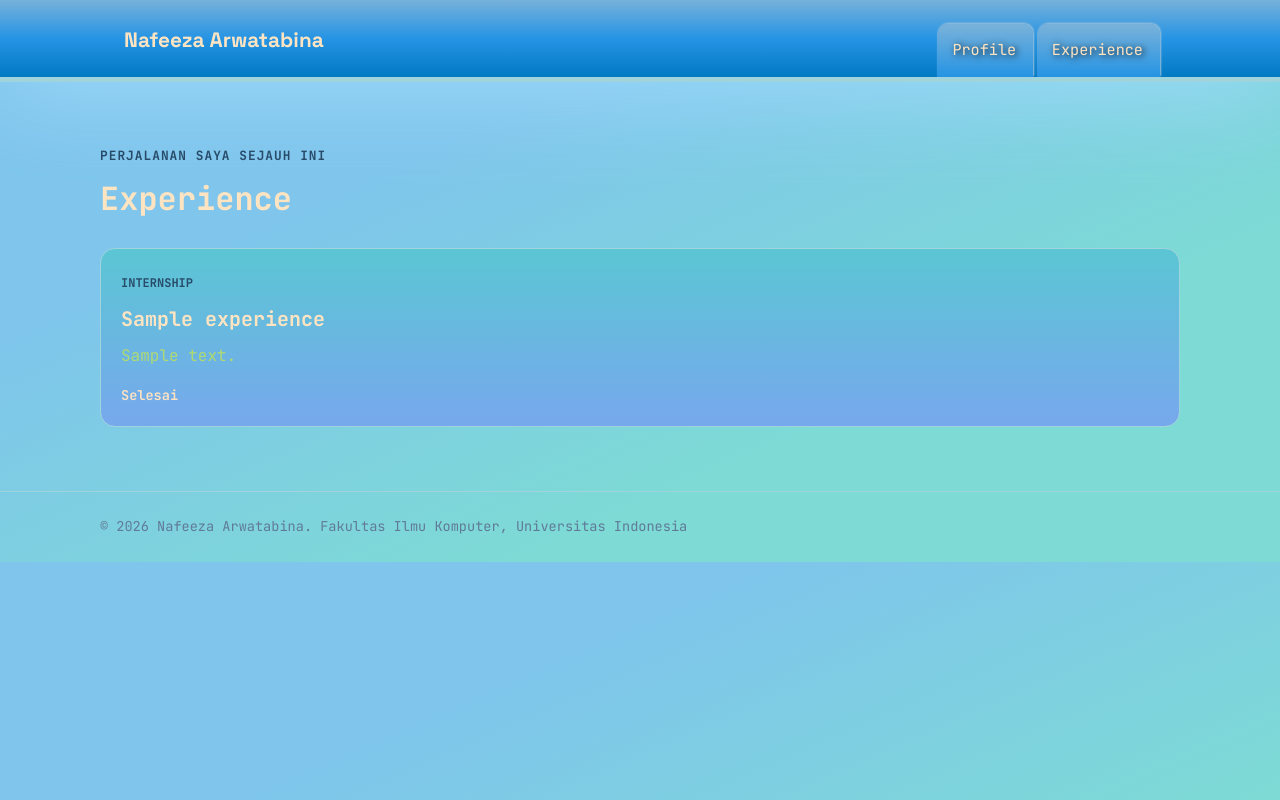
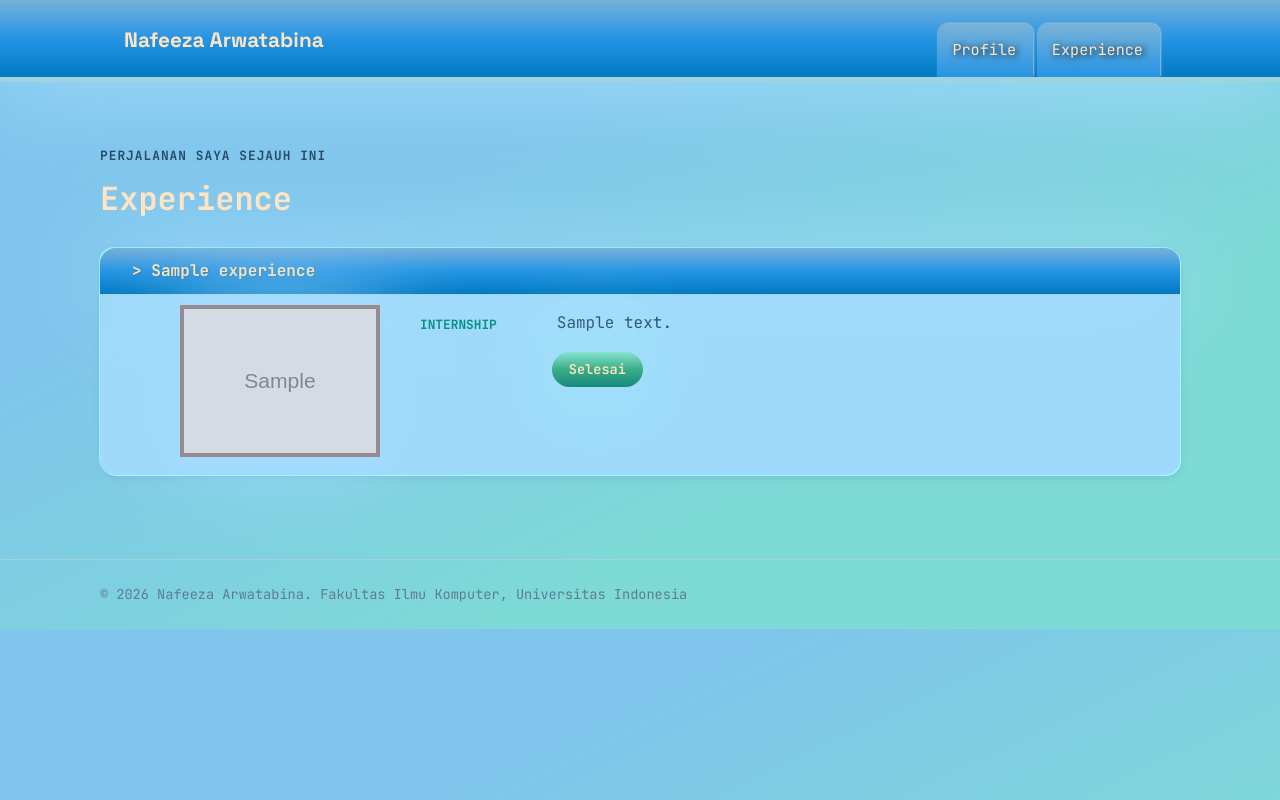
Before and after one commit to snweeza/myportofolio, a Django app: page /experience/ in a window 1280 px wide. Run offline with Django 5.2, Linux system fonts and the light colour scheme; tables that the repository leaves empty hold one stand-in row (values such as "Sample post"); grey boxes marked "Sample" are stand-in pictures.

Commit message:
fix: CSS Layout Experience

```diff
--- a/main/admin.py
+++ b/main/admin.py
@@ -4,5 +4,5 @@ from main.models import Experience
 # Register your models here.
 @admin.register(Experience)
 class ExperienceAdmin(admin.ModelAdmin):
-    list_display = ('title', 'thumbnail')
+    list_display = ('title', 'photo')
     search_fields = ('title',)
--- a/static/css/style.css
+++ b/static/css/style.css
@@ -9,6 +9,8 @@
     --paper: linear-gradient(to bottom right, #7fc5ec 30%, #7ddad5 70%);
     --background-header: linear-gradient(to bottom, rgb(119, 177, 218), rgb(37, 148, 228), rgb(1, 121, 195));
     --background-container: linear-gradient(to bottom right, #afd8ed, rgb(169, 231, 239));
+    --background-btn-green: linear-gradient(to bottom, rgb(134, 227, 209), rgb(58, 173, 135), rgb(23, 137, 126));
+    --background-btn-pink: linear-gradient(to bottom,rgb(250, 180, 220),rgb(230, 110, 180),rgb(180, 50, 130));
     --accent: #069181;
     --accent-dark: #274b69;
     --line: #a0d4dd;
@@ -223,6 +225,7 @@ body {
     box-shadow: 1px 1px 0 rgb(154, 255, 255),
                 -1px -1px 0 rgb(140, 245, 255),
                 0 2px 10px 0 rgb(125, 184, 215);
+    margin-bottom: 20px;
 }
 
 .section-2 .header {
@@ -230,49 +233,15 @@ body {
     background-image: var(--background-header);
     border-radius: 16px 16px 0 0;
     box-shadow: 0 2px 100px 0 rgb(166, 222, 255);
-    padding: 12px 32px;
-    font-size: 0.85rem;
+    padding: 10px 32px;
+    font-size: 0.67rem;
+    text-shadow: 1px 1px 0 rgb(59, 121, 146);
 }
 
 .section-2 .header h3{
     text-transform: uppercase;
     font-weight: 700;
     text-shadow:rgb(2, 102, 163);
-}
-
-/* container summary*/
-.section-2-experience {
-    display: flex;
-    flex-direction: column;
-    margin: 10px;
-    gap: 5px;
-}
-
-/* text summary */
-.btn {
-    background: rgb(182, 226, 251);
-    border: none;
-    padding: 16px 30px;
-    border-radius: var(--radius);
-    font-family: "JetBrains Mono" ,-apple-system, "Segoe UI", Roboto, Helvetica, Arial, sans-serif;
-    font-size: 15px;
-    text-align: left;
-    font-weight: 600;
-    color: rgb(0, 84, 129);
-    box-shadow: 1px 1px 50px 0 rgb(112, 185, 228);
-    transition: background-color 0.2s ease;
-}
-
-/* text summary hover */
-.btn:hover {
-    background: rgb(165, 222, 255);
-}
-
-/* text footer di bawah */
-.section-2 .footer p {
-    color: var(--accent-dark);
-    font-size: 12px;
-    padding: 5px 30px 15px;
 }
 
 /* details */
@@ -283,16 +252,9 @@ body {
 }
 
 .activity-photo {
-    width: 200px;
-    border: 3px solid rgb(64, 123, 132);
+    max-width: 200px;
+    border: 4px solid rgb(149, 138, 145);
     box-shadow: 0 2px 100px 0 rgb(166, 222, 255);
-}
-
-.experience-desc {
-    flex-grow: 1;
-    padding: 10px 30px;
-    color: var(--accent-dark);
-    text-align: justify;
 }
 
 .experience-section {
@@ -313,40 +275,40 @@ body {
     font-size: 2rem;
 }
 
-.experience-grid {
-    display: grid;
-    grid-template-columns: repeat(auto-fit, minmax(240px, 1fr));
-    gap: 1rem;
+.experience-category {
+    color: var(--accent);
+    font-size: 0.80rem;
+    font-weight: 700;
+    text-transform: uppercase;
+    padding: 10px 40px;
 }
 
-.experience-card {
-    padding: 1.25rem;
-    background: linear-gradient(to bottom, rgb(91, 198, 212), #77a8ed);
-    border: 1px solid var(--line);
-    border-radius: var(--radius);
+.experience-details {
+    padding: 5px 15px;
 }
 
-.experience-category {
+.experience-desc {
+    padding: 0 5px;
     color: var(--accent-dark);
-    font-size: 0.75rem;
-    font-weight: 700;
-    text-transform: uppercase;
-}
-
-.experience-card h2 {
-    margin: 0.5rem 0;
-    font-size: 1.25rem;
-}
-
-.experience-description,
-.empty-state {
-    color: rgb(175, 218, 114);
+    text-align: justify;
 }
 
 .experience-status {
+    display: inline-block;
     margin-top: 1rem;
     font-size: 0.85rem;
     font-weight: 600;
+    border-radius: 50px;
+    box-shadow: 0 2px 100px 0 rgb(166, 255, 255);
+    padding: 7px 17px;
+}
+
+.status-ongoing {
+    background: var(--background-btn-pink);
+}
+
+.status-done {
+    background: var(--background-btn-green);
 }
 
 @media (max-width: 600px) {
@@ -357,7 +319,6 @@ body {
             "identity"
             "photo"
             "details";
-
     }
 
     .hero-photo {
@@ -410,6 +371,4 @@ body {
     .experience-desc {
         font-size: 12px;
     }
-
-
 }
--- a/templates/experience.html
+++ b/templates/experience.html
@@ -29,23 +29,34 @@
                 <p class="section-kicker">Perjalanan saya sejauh ini</p>
                 <h1>Experience</h1>
 
-                <div class="experience-grid">
+                <div class="section-2">
                         {% for experience in experience_list %}
-                        <article class="experience-card">
+                            <div class="section-2 block">
+                                <div class="section-2 header">
+                                    <h2>> {{ experience.title }}</h2>
+                                </div>
+                                <div class="isi-summary">
+                                    {% if experience.photo %}
+                                        <span class="experience-photo">
+                                            <img class ="activity-photo" src="{{ experience.photo.url }}" alt="{{ experience.title }}"></img>
+                                        </span>
+                                    {%endif%}
                                     <span class="experience-category">
                                         {{ experience.get_category_display }}
                                     </span>
-                            <h2>{{ experience.title }}</h2>
-                            <p class="experience-description">
+                                    <div class="experience-details">
+                                        <p class="experience-desc">
                                             {{ experience.description }}
                                         </p>
+                                        {% if experience.is_ongoing %}
+                                            <p class="experience-status status-ongoing">Sedang berlangsung</p>
+                                        {% else %}
+                                            <p class="experience-status status-done">Selesai</p>
+                                        {% endif %}
+                                    </div>
+                                </div>
+                            </div>
 
-                            {% if experience.is_ongoing %}
-                                <p class="experience-status">Sedang berlangsung</p>
-                            {% else %}
-                                <p class="experience-status">Selesai</p>
-                            {% endif %}
-                        </article>
                         {% empty %}
                             <p class="empty-state">
                                 Belum ada pengalaman yang ditambahkan.
```
Also changed, not shown: templates/index.html (+0 -57 lines). Lines whose indentation alone changed are shown as unchanged.
